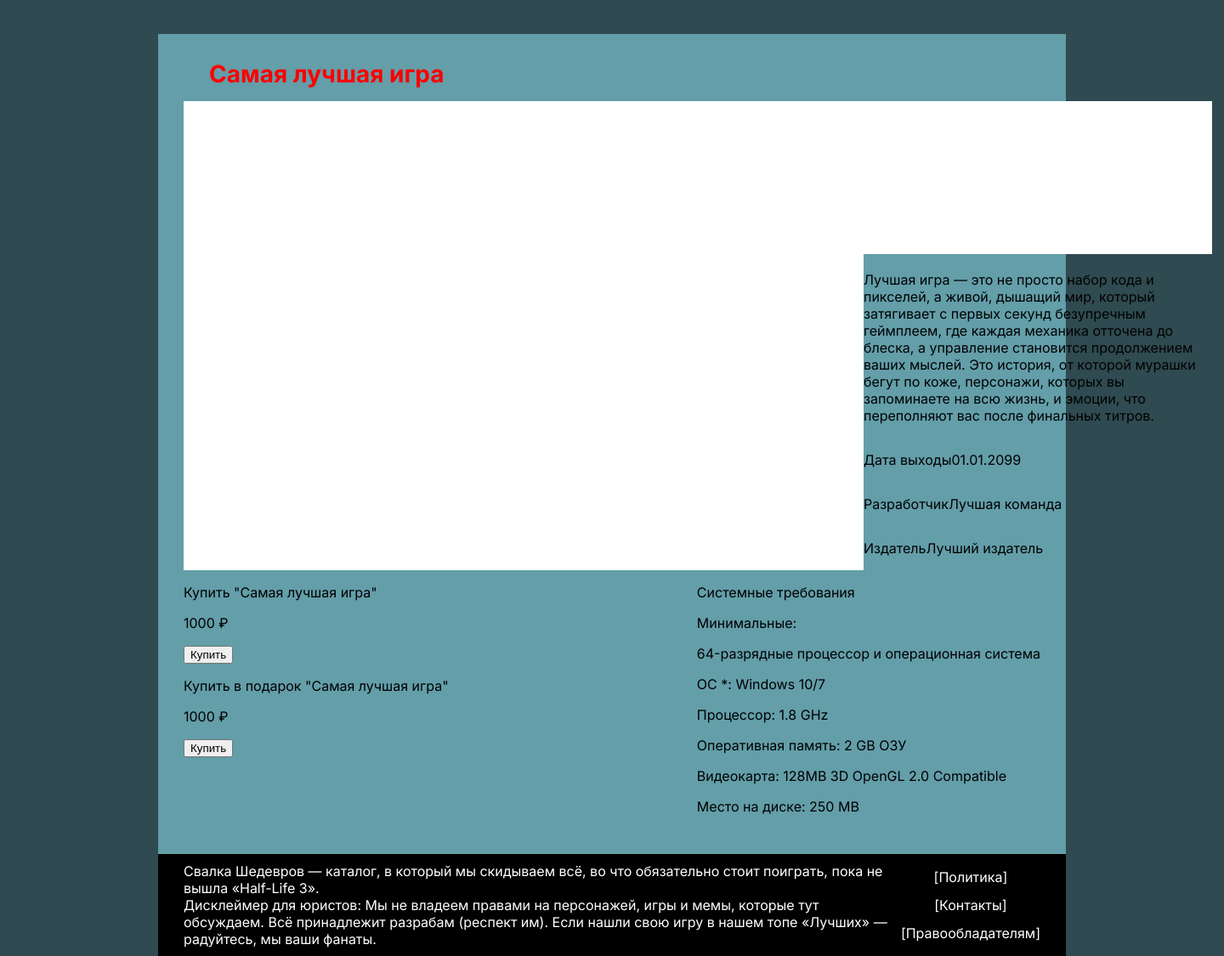
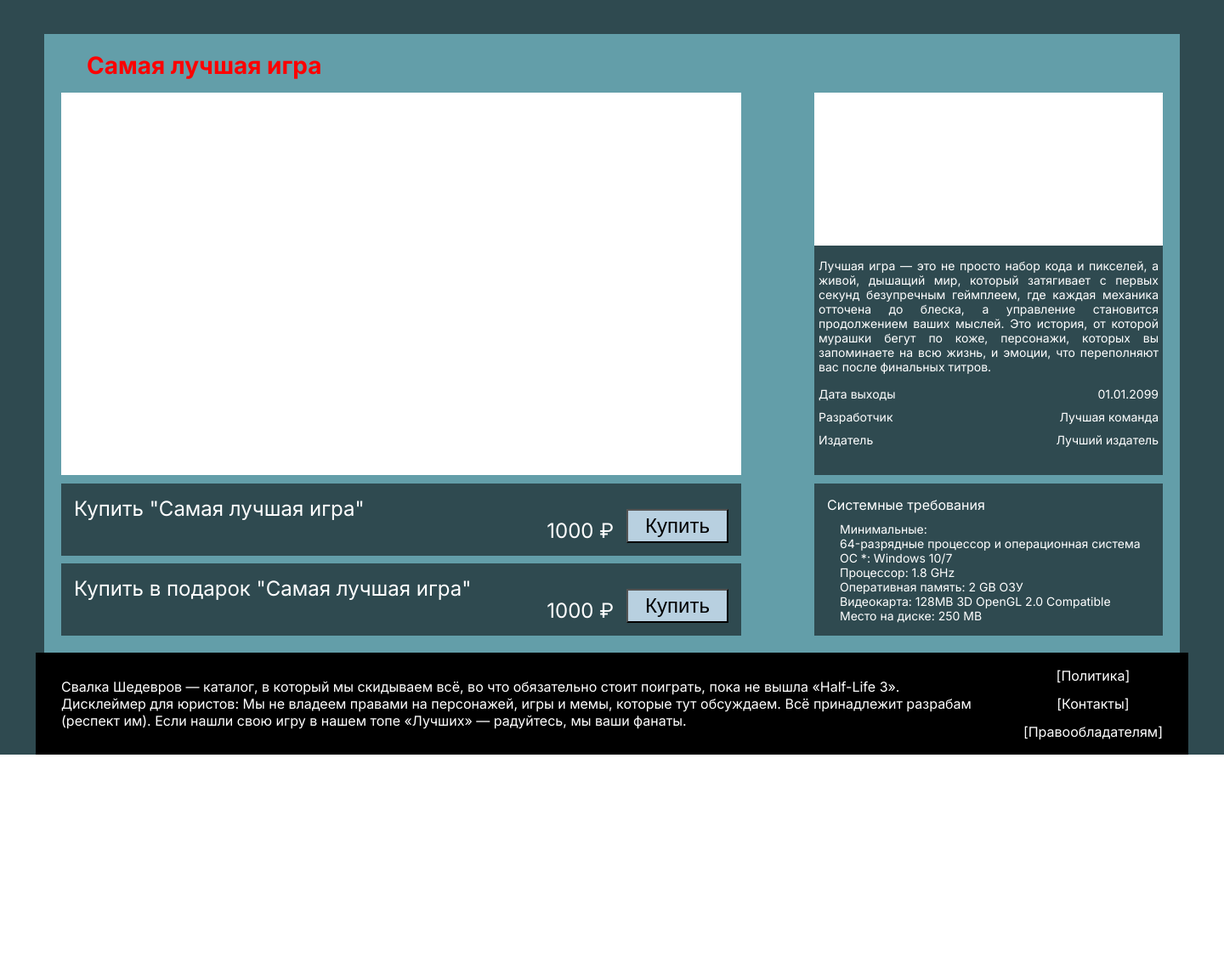
Before and after one commit to firecx/masterpiece-dump, a PHP site: page /game-page.html in a window 1440 px wide. Shown: the part 40-1165 px from the top of the page at 85% size. After the commit the page ends 928 px from the top, so only its background shows below. Run offline with PHP 8.4, Linux system fonts and the light colour scheme.

Commit message:
в процессе

```diff
--- a/css/game-page-styles.css
+++ b/css/game-page-styles.css
@@ -75,6 +75,7 @@ main {
 .main-grid {
     display: flex;
     flex-direction: column;
+    gap: 10px;
 }
 
 .main-grid-one {
@@ -83,23 +84,68 @@ main {
 }
 
 .big-img {
+    width: 800px;
+    height: 450px;
 }
+
 .game-info {
+    background-color: #2F4A50;
+    width: 410px;
+    height: 450px;
+    display: flex;
+    flex-direction: column;
+    gap: 15px;
 }
+
 .game-cover {
 }
+
 .game-description {
+    margin: 0;
+    font-size: 0.875rem;
+    margin: 0 5px;
+    text-align: justify;
+    color: #FFFFFF;
 }
+
 .game-annotation {
+    display: flex;
+    flex-direction: column;
+    gap: 10px;
+    margin: 0 5px;
 }
+
 .release-date {
     display: flex;
+    justify-content: space-between;
+
+    p {
+        margin: 0;
+        font-size: 0.875rem;
+        color: #FFFFFF;
+    }
 }
+
 .developer {
     display: flex;
+    justify-content: space-between;
+
+    p {
+        margin: 0;
+        font-size: 0.875rem;
+        color: #FFFFFF;
+    }
 }
+
 .publisher {
     display: flex;
+    justify-content: space-between;
+
+    p {
+        margin: 0;
+        font-size: 0.875rem;
+        color: #FFFFFF;
+    }
 }
 
 .main-grid-two {
@@ -110,20 +156,64 @@ main {
 }
 
 .system-requirements {
+    background-color: #2F4A50;
+    width: 410px;
+    height: 179px;
+    box-sizing: border-box;
+    padding: 15px;
+    display: flex;
+    flex-direction: column;
+    gap: 10px;
+
+    p {
+        font-size: 1rem;
+        margin: 0;
+        color: #FFFFFF;
+    }
 }
+
 .requirements {
+    padding-left: 15px;
+
+    p {
+        font-size: 0.875rem;
+        margin: 0;
+    }
 }
 .shopping-list {
+    display: flex;
+    flex-direction: column;
+    gap: 9px;
 }
 .by-card {
+    background-color: #2F4A50;
+    display: flex;
+    width: 800px;
+    height: 85px;
+    box-sizing: border-box;
+    padding: 15px;
+    justify-content: space-between;
 }
 .by-lable {
+    margin: 0;
+    font-size: 1.5rem;
+    color: #FFFFFF;
 }
 .price-button {
+    display: flex;
+    align-items: flex-end;
+    gap: 15px;
 }
 .price {
+    margin: 0;
+    font-size: 1.5rem;
+    color: #FFFFFF;
 }
 .by-button {
+    width: 120px;
+    height: 40px;
+    font-size: 1.5rem;
+    background-color: #B8D0E0;
 }
 
 footer {
@@ -158,13 +248,120 @@ footer {
     }
 }
 
-@media (max-width: 1000px) {
-    main, footer{
+@media (max-width: 1750px) {
+    main, footer {
         max-width: 80%;
         width: 80%;
+    }
+}
+
+@media (max-width: 1530px) {
+    main, footer {
+        max-width: 90%;
+        width: 90%;
+    }
+
+    main {
+        padding: 20px;
+    }
+}
+
+@media (max-width: 1360px) {
+    main, footer {
+        max-width: 100%;
+        width: 100%;
         box-sizing: border-box;
     }
 
+    main {
+        padding: 10px;
+    }
+}
+
+@media (max-width: 1280px) {
+    .header-line {
+}
+.title-name {
+}
+.line-links {
+}
+.game-name {
+    padding: 0;
+}
+.main-grid {
+}
+.main-grid-one {
+    flex-direction: column;
+    align-items: center;
+    gap: 20px;
+}
+.big-img {
+}
+.game-info {
+    width: 100%;
+    height: max-content;
+    display: grid;
+    grid-template-columns: repeat(3, 1fr);
+    grid-template-rows: repeat(3, 80px);
+}
+.game-cover {
+    width: 366px;
+    height: 160px;
+    grid-column: 1 / 3;
+    grid-row: 1 / 3;
+}
+.game-description {
+    grid-column: 3 / 4;
+    grid-row: 1 / 3;
+}
+.game-annotation {
+    grid-column: 1 / 4;
+    grid-row: 3 / 4;
+}
+.release-date {
+}
+.developer {
+}
+.publisher {
+}
+.main-grid-two {
+    flex-direction: row;
+    justify-content: space-between;
+    gap: 10px;
+}
+.system-requirements {
+    height: 220px;
+    width: 408px;
+}
+.requirements {
+}
+.shopping-list {
+    flex-grow: 1;
+}
+.by-card {
+    width: 100%;
+    flex-direction: column;
+    height: 105px;
+    align-items: center;
+    padding: 10px;
+}
+.by-lable {
+    font-size: 1.125rem;
+}
+.price-button {
+}
+.price {
+}
+.by-button {
+}
+.copyright {
+}
+.footer-links {
+}
+
+}
+
+@media (max-width: 1000px) {
     .copyright {
         p {
             font-size: 0.75rem;
@@ -175,19 +372,6 @@ footer {
 @media (max-width: 834px) {
     .header-line {
         width: 100%;
-    }
-
-    main {
-        max-width: 100%;
-        width: 100%;
-        box-sizing: border-box;
-        margin: 0;
-    }
-
-    footer {
-        max-width: 100%;
-        width: 100%;
-        box-sizing: border-box;
     }
 }
 
```
